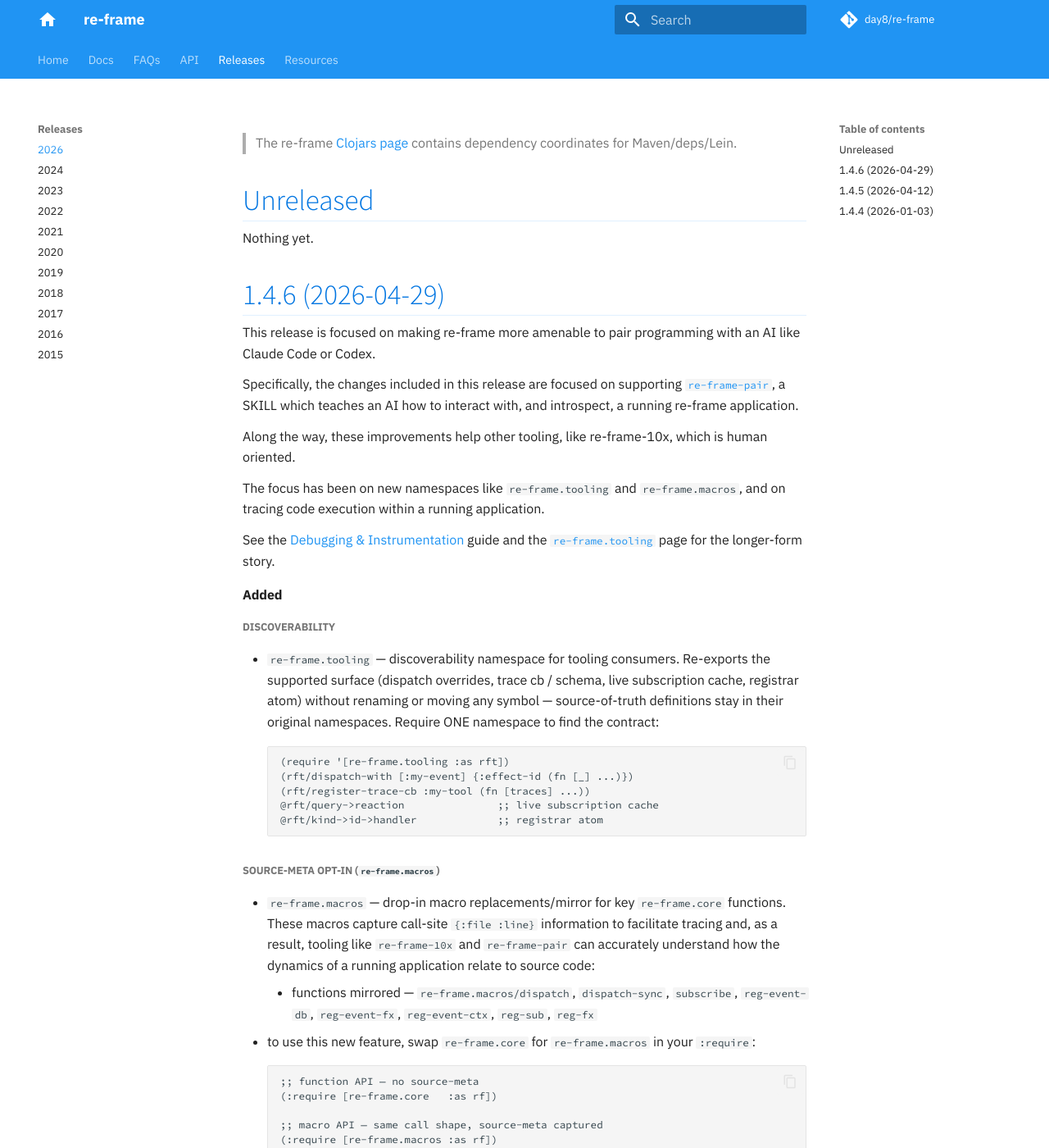
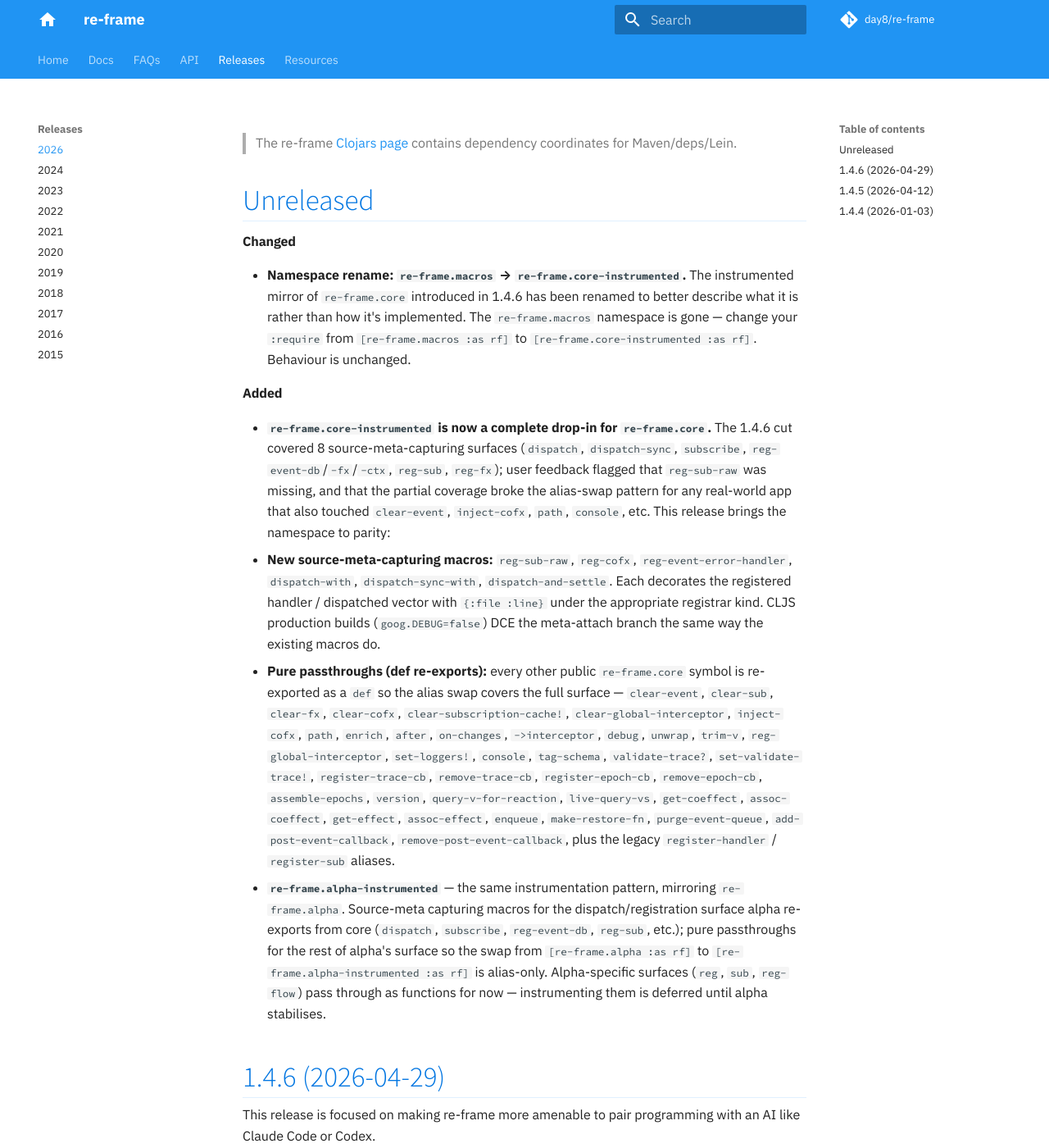
Before and after one commit to day8/re-frame, an MkDocs documentation site: the page built from docs/releases/2026.md, in a window 1280 px wide and 1400 px high. Shown: the whole window at 82% size. Built offline with MkDocs 1.6.1 and Material for MkDocs 9.7.7, drawn with Linux system fonts in a browser that asks for light colours; comment, search, counter and statistics services are not loaded; a style sheet for code colours, icons or effects is not loaded.

Commit message:
re-frame.macros → core-instrumented; add alpha-instrumented
Two changes — naming rename and a new mirror namespace.

NAMING

  re-frame.macros (introduced in 1.4.6 yesterday) renamed to
  re-frame.core-instrumented. The new name describes what the
  namespace IS rather than how it's IMPLEMENTED — useful since the
  parallel mirror for re-frame.alpha follows the same pattern.

  No backward-compat shim. 1.4.6 has only been on Clojars for a
  day, so the cost of the rename is low; carrying a deprecated
  re-frame.macros alias forever would be the bigger long-term
  cost. The release notes for "Unreleased" call out the rename so
  any 1.4.6 user upgrading to 1.4.7 sees it.

  Files renamed:
    src/re_frame/macros.cljc                              → core_instrumented.cljc
    test/re_frame/macros_standalone_require_test.clj      → core_instrumented_standalone_require_test.clj
    docs/api-re-frame.macros.md (regenerated)             → api-re-frame.core-instrumented.md

  References swept across src/, test/, docs/ (api-intro.md,
  Debugging.md, cljdoc.edn, mkdocs.yml). The 1.4.6 release-notes
  section in docs/releases/2026.md is preserved as-is — that
  section is historical record of what 1.4.6 actually shipped.

NEW: re-frame.alpha-instrumented

  Same instrumentation pattern, mirroring re-frame.alpha. Source-meta
  capturing macros for the dispatch/registration surface alpha
  re-exports from core (the 'Legacy Compatibility' section —
  dispatch, subscribe, reg-event-db, reg-sub, etc.); pure
  passthroughs for the rest of alpha's surface so the swap from
  [re-frame.alpha :as rf] → [re-frame.alpha-instrumented :as rf]
  is alias-only.

  Alpha-specific surfaces (reg, sub, reg-flow) pass through as
  functions for now — instrumenting them needs alpha's eventual
  stable shape, and alpha's whole point is being a moving target.
  Re-evaluate when alpha graduates.

TESTS

  bb test-jvm: 133 tests, 617 assertions, 0 failures.

  test/re_frame/alpha_instrumented_standalone_require_test.clj
  (NEW): mirrors core_instrumented_standalone_require_test —
  ns-form-requires-alpha-interop-and-registrar,
  macros-resolve-in-ns-that-only-requires-re-frame-alpha-instrumented,
  passthrough-defs-resolve.

🤖 Generated with [Claude Code](https://claude.com/claude-code)

Co-Authored-By: Claude Opus 4.7 (1M context) <noreply@anthropic.com>

```diff
--- a/docs/releases/2026.md
+++ b/docs/releases/2026.md
@@ -8,7 +8,56 @@
 
 ## Unreleased
 
-Nothing yet.
+#### Changed
+
+- **Namespace rename: `re-frame.macros` → `re-frame.core-instrumented`.**
+  The instrumented mirror of `re-frame.core` introduced in 1.4.6 has been
+  renamed to better describe what it is rather than how it's
+  implemented. The `re-frame.macros` namespace is gone — change your
+  `:require` from `[re-frame.macros :as rf]` to
+  `[re-frame.core-instrumented :as rf]`. Behaviour is unchanged.
+
+#### Added
+
+- **`re-frame.core-instrumented` is now a complete drop-in for
+  `re-frame.core`.** The 1.4.6 cut covered 8 source-meta-capturing
+  surfaces (`dispatch`, `dispatch-sync`, `subscribe`,
+  `reg-event-db`/`-fx`/`-ctx`, `reg-sub`, `reg-fx`); user feedback
+  flagged that `reg-sub-raw` was missing, and that the partial
+  coverage broke the alias-swap pattern for any real-world app that
+  also touched `clear-event`, `inject-cofx`, `path`, `console`, etc.
+  This release brings the namespace to parity:
+  - **New source-meta-capturing macros:** `reg-sub-raw`, `reg-cofx`,
+    `reg-event-error-handler`, `dispatch-with`, `dispatch-sync-with`,
+    `dispatch-and-settle`. Each decorates the registered handler /
+    dispatched vector with `{:file :line}` under the appropriate
+    registrar kind. CLJS production builds (`goog.DEBUG=false`) DCE
+    the meta-attach branch the same way the existing macros do.
+  - **Pure passthroughs (def re-exports):** every other public
+    `re-frame.core` symbol is re-exported as a `def` so the alias
+    swap covers the full surface — `clear-event`, `clear-sub`,
+    `clear-fx`, `clear-cofx`, `clear-subscription-cache!`,
+    `clear-global-interceptor`, `inject-cofx`, `path`, `enrich`,
+    `after`, `on-changes`, `->interceptor`, `debug`, `unwrap`,
+    `trim-v`, `reg-global-interceptor`, `set-loggers!`, `console`,
+    `tag-schema`, `validate-trace?`, `set-validate-trace!`,
+    `register-trace-cb`, `remove-trace-cb`, `register-epoch-cb`,
+    `remove-epoch-cb`, `assemble-epochs`, `version`,
+    `query-v-for-reaction`, `live-query-vs`, `get-coeffect`,
+    `assoc-coeffect`, `get-effect`, `assoc-effect`, `enqueue`,
+    `make-restore-fn`, `purge-event-queue`,
+    `add-post-event-callback`, `remove-post-event-callback`, plus
+    the legacy `register-handler` / `register-sub` aliases.
+
+- **`re-frame.alpha-instrumented`** — the same instrumentation
+  pattern, mirroring `re-frame.alpha`. Source-meta capturing macros
+  for the dispatch/registration surface alpha re-exports from core
+  (`dispatch`, `subscribe`, `reg-event-db`, `reg-sub`, etc.); pure
+  passthroughs for the rest of alpha's surface so the swap from
+  `[re-frame.alpha :as rf]` to `[re-frame.alpha-instrumented :as rf]`
+  is alias-only. Alpha-specific surfaces (`reg`, `sub`, `reg-flow`)
+  pass through as functions for now — instrumenting them is deferred
+  until alpha stabilises.
 
 ## 1.4.6 (2026-04-29)
 
--- a/mkdocs.yml
+++ b/mkdocs.yml
@@ -102,7 +102,7 @@ nav:
     - Overview: api-intro.md
     - Builtin Effects: api-builtin-effects.md
     - re-frame.core: api-re-frame.core.md
-    - re-frame.macros: api-re-frame.macros.md
+    - re-frame.core-instrumented: api-re-frame.core-instrumented.md
     - re-frame.alpha: api-re-frame.alpha.md
     - re-frame.tooling: api-re-frame.tooling.md
   - Releases:
```
Also changed, not shown: docs/Debugging.md (+2 -2 lines), docs/api-intro.md (+3 -3 lines), docs/api-re-frame.core-instrumented.md (added, +137 -0 lines), 17 other files.
